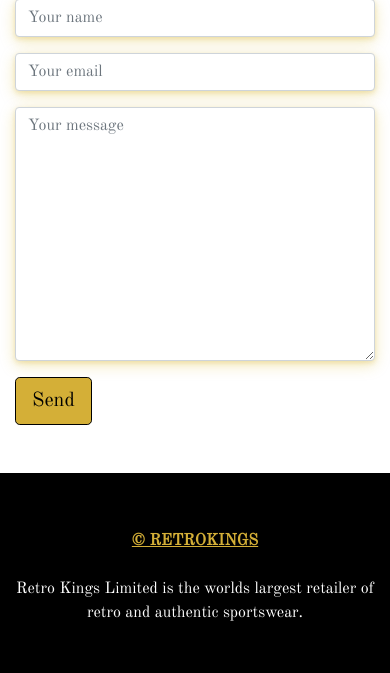
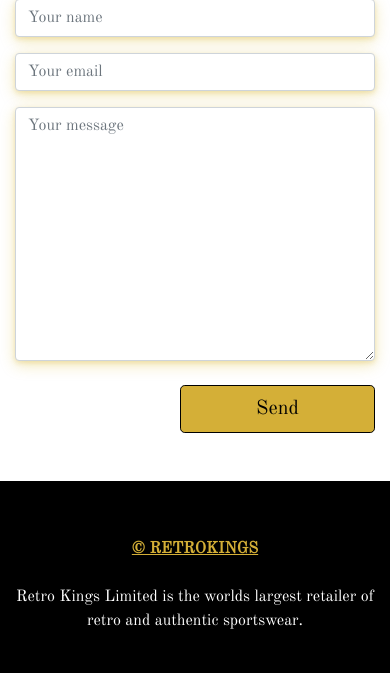
Before and after one commit to Jmurray1989/RetroKings, a Django app: page /contact/ in a window 390 px wide. Shown: the part 354-1027 px from the top of the page. Run offline with Django 3.2, Linux system fonts and the light colour scheme; some libraries are stand-ins or nearby versions.

Commit message:
Moved button on contact form to right hand side / Made bigger for mobile devices

```diff
--- a/contact/templates/contact/contact.html
+++ b/contact/templates/contact/contact.html
@@ -31,7 +31,7 @@
                         <div class="form-group mt-3">
                             {{ form|crispy }}
                         </div>
-                    <input type="submit" value="Send" class="btn btn-lg btn-gold">
+                    <input type="submit" value="Send" class="btn btn-lg btn-gold contact-submit mt-2">
                 </form>
             </div>
         </div>
--- a/static/css/styles.css
+++ b/static/css/styles.css
@@ -538,7 +538,12 @@
     margin: 50px 15vw;
 }
 
+/*---------------------------------Contact Form--------------------------------------*/
 
+.contact-submit {
+    float: right;
+    width: 25vw;
+}
 
 /*-----------------------------------Media Queries----------------------------------------*/
 
@@ -595,6 +600,12 @@
     font-size: 0.75rem;
 }
 
+/* Contact Form */
+.contact-submit {
+    float: right;
+    width: 25vw;
+}
+
 }
 
 /*-----------------------------Tablet Devices-----------------------------*/
@@ -645,6 +656,12 @@
 /* Footer Contact Us text */
 .footer-info {
     font-size: 0.75rem;
+}
+
+/* Contact Form */
+.contact-submit {
+    float: right;
+    width: 25vw;
 }
 
 }
@@ -738,4 +755,10 @@
     z-index: 99999999999;
 }
 
+/* Contact Form */
+.contact-submit {
+    float: right;
+    width: 50vw;
 }
+
+}
```
